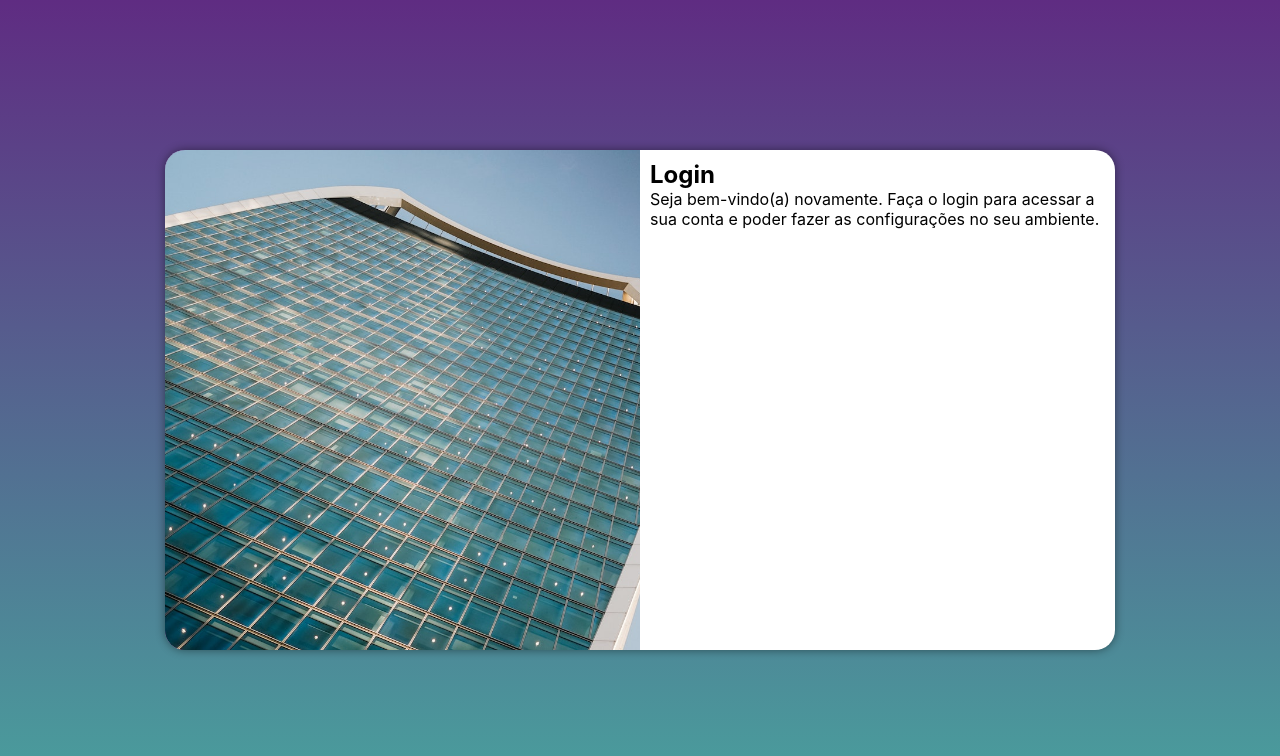
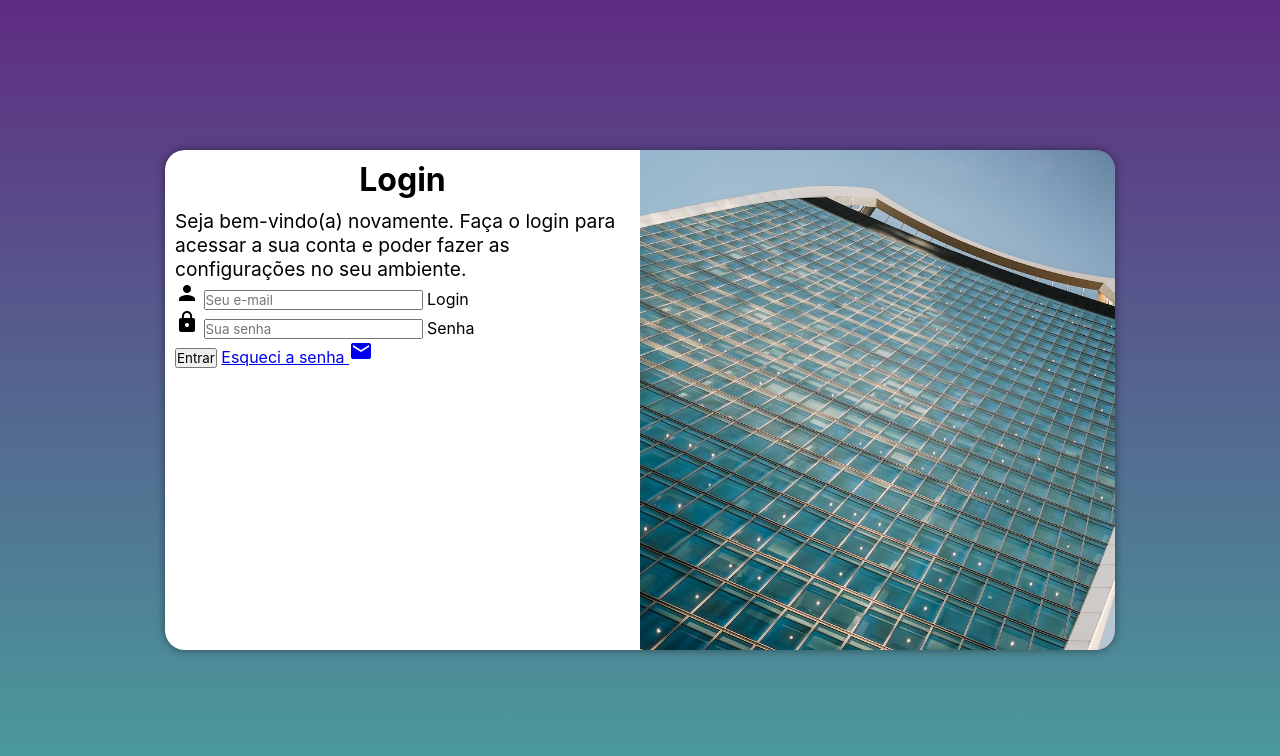
Before and after one commit to mariocpferro/projeto-login, a plain HTML site: page index.html in a window 1280 px wide. Drawn offline with Linux system fonts and the light colour scheme.

Commit message:
criação do formulário

```diff
--- a/estilos/media-query.css
+++ b/estilos/media-query.css
@@ -31,13 +31,21 @@
     }
 
     section#login > div#foto {
-        float: left;
+        float: right;
         width: 50%;
         height: 100%;
     }
 
     section#login > div#formulario {
-        float: right;
+        float: left;
         width: 50%;
     }
+
+    div#formulario > h1 {
+        font-size: 2em;
+    }
+
+    div#formulario > p {
+        font-size: 1.2em;
+    }
 }
--- a/estilos/style.css
+++ b/estilos/style.css
@@ -54,3 +54,12 @@ section#login > div#formulario {
     display: block;
     padding: 10px;
 }
+
+div#formulario > h1 {
+    text-align: center;
+    margin-bottom: 10px;
+}
+
+div#formulario > p {
+    font-size: 0.8em;
+}
--- a/index.html
+++ b/index.html
@@ -7,6 +7,7 @@
     <title>Login</title>
     <link rel="stylesheet" href="estilos/style.css">
     <link rel="stylesheet" href="estilos/media-query.css">
+    <link href="https://fonts.googleapis.com/icon?family=Material+Icons" rel="stylesheet">
 </head>
 <body>
     <main>
@@ -17,8 +18,21 @@
             <div id="formulario">
                 <h1>Login</h1>
                 <p>Seja bem-vindo(a) novamente. Faça o login para acessar a sua conta e poder fazer as configurações no seu ambiente.</p>
-                <form action="login.php" method="post">
-
+                <form action="login.php" method="post" autocomplete="on">
+                    <div class="campo">
+                        <span class="material-icons">person</span>
+                        <input type="email" name="login" id="ilogin" placeholder="Seu e-mail" autocomplete="email" required>
+                        <label for="ilogin">Login</label>
+                    </div>
+                    <div class="campo">
+                        <span class="material-icons">lock</span>
+                        <input type="password" name="senha" id="isenha" placeholder="Sua senha" autocomplete="current-password" required minlength="8">
+                        <label for="isenha">Senha</label>
+                    </div>
+                    <input type="submit" value="Entrar">
+                    <a href="esqueci.html">
+                        Esqueci a senha <span class="material-icons">mail</span>
+                    </a>
                 </form>
             </div>
         </section>
```
